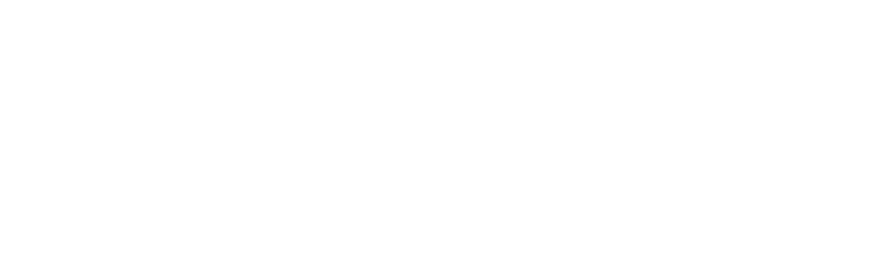
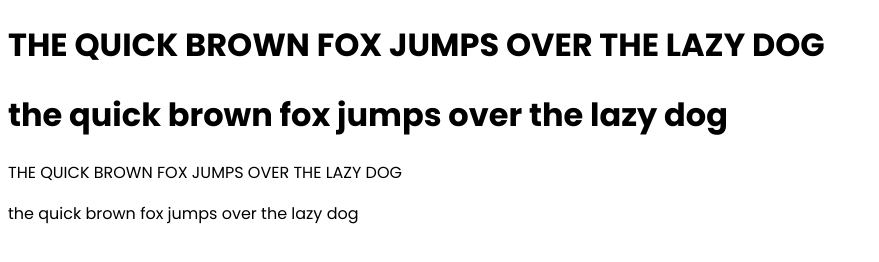
Before and after one commit to mii-man/auroraccount, a plain HTML site: page index.html in a window 1280 px wide. Shown: the whole page, without its empty margins (0-879 px from the left). Drawn offline with Linux system fonts and the light colour scheme; files that its build step writes are made by us from their sources.

Commit message:
Update index.html

```diff
--- a/index.html
+++ b/index.html
@@ -27,6 +27,9 @@
 
 </head>
 <body>
-
+<h1>THE QUICK BROWN FOX JUMPS OVER THE LAZY DOG</h1>
+<h1>the quick brown fox jumps over the lazy dog</h1>
+<p>THE QUICK BROWN FOX JUMPS OVER THE LAZY DOG</p>
+<p>the quick brown fox jumps over the lazy dog</p>
 </body>
 </html>
```
